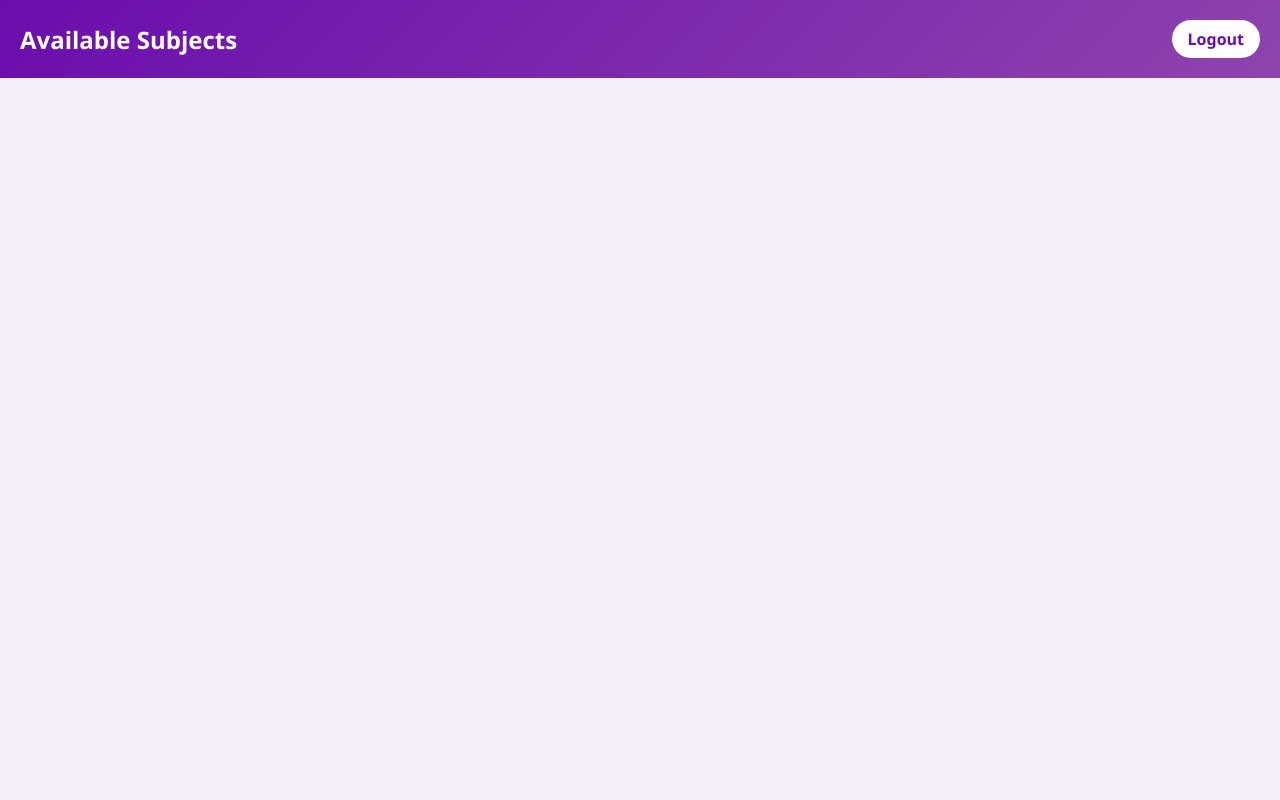
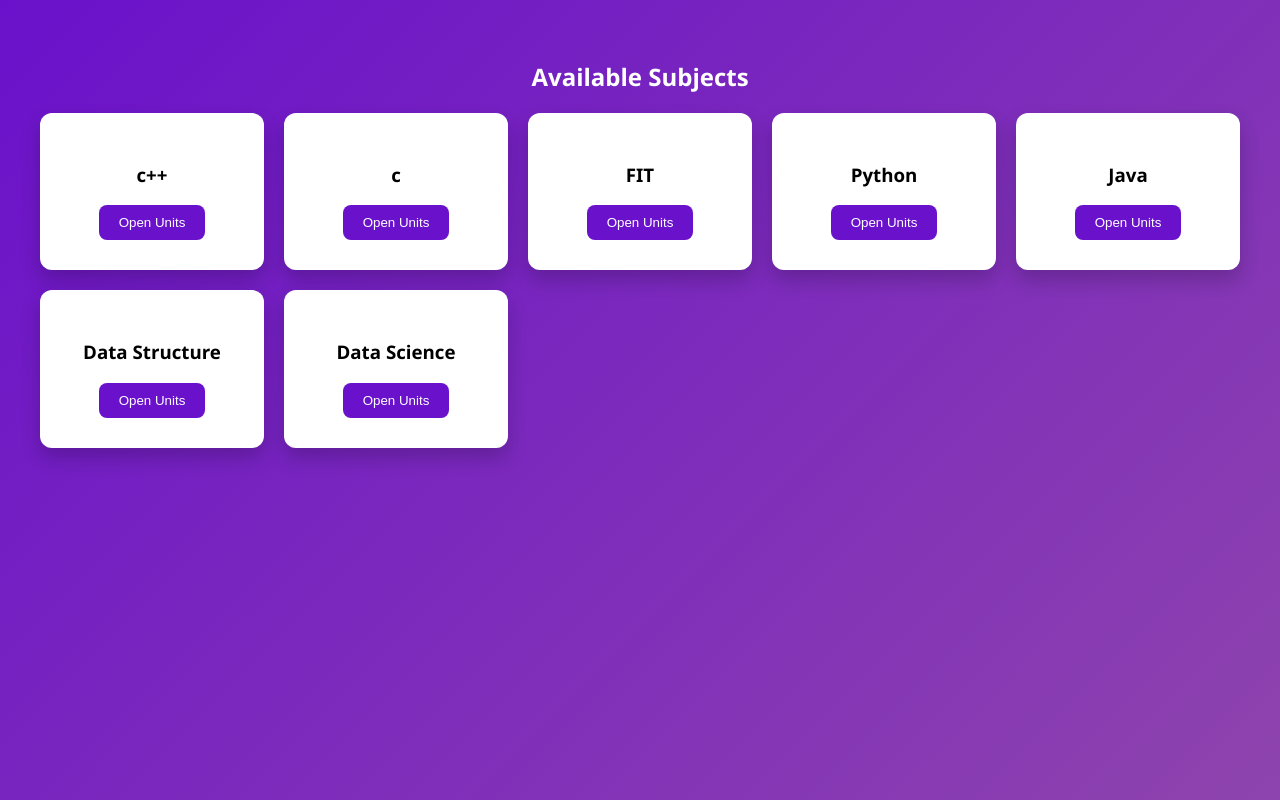
Before and after one commit to vajjareeswarid-byte/learn-quiz, a Flask app: page /subjects in a window 1280 px wide. Run offline with Flask 3, Linux system fonts and the light colour scheme; data comes from the database, SQL or seed files in the repository.

Commit message:
Update subjects.html

```diff
--- a/templates/subjects.html
+++ b/templates/subjects.html
@@ -1,101 +1,78 @@
 <!DOCTYPE html>
 <html>
 <head>
+
 <title>Subjects</title>
-<meta name="viewport" content="width=device-width, initial-scale=1.0">
 
 <style>
+
 body{
+font-family:Segoe UI;
 margin:0;
+background:linear-gradient(135deg,#6a11cb,#8e44ad);
 min-height:100vh;
-    background:#f4f0fa;
-    font-family:'Segoe UI',Arial;
 }
 
-/* Header */
-.header{
-    background:linear-gradient(135deg,#6a0dad,#8e44ad);
-    color:white;
-    padding:20px;
-    display:flex;
-    justify-content:space-between;
-    align-items:center;
+.container{
+padding:40px;
+text-align:center;
 }
 
-.header h2{
-    margin:0;
+.grid{
+display:grid;
+grid-template-columns:repeat(auto-fit,minmax(200px,1fr));
+gap:20px;
 }
 
-.logout{
-    background:white;
-    color:#6a0dad;
-    padding:8px 16px;
-    border-radius:20px;
-    text-decoration:none;
-    font-weight:600;
-    transition:0.3s;
-}
-
-.logout:hover{
-    background:#e6d6f5;
-}
-
-/* Container */
-.container{
-    max-width:1000px;
-    margin:auto;
-    padding:40px 20px;
-}
-
-/* Grid */
-.grid{
-    display:grid;
-    grid-template-columns:repeat(auto-fit,minmax(220px,1fr));
-    gap:25px;
-}
-
-/* Card */
 .card{
 background:white;
 padding:30px;
-    border-radius:18px;
-    text-align:center;
-    box-shadow:0 15px 30px rgba(0,0,0,0.1);
+border-radius:12px;
+box-shadow:0 10px 20px rgba(0,0,0,0.2);
 transition:0.3s;
 }
 
 .card:hover{
-    transform:translateY(-6px);
-    box-shadow:0 20px 40px rgba(0,0,0,0.2);
+transform:scale(1.05);
 }
 
-.card a{
-    text-decoration:none;
-    font-size:18px;
-    font-weight:600;
-    color:#6a0dad;
-    display:block;
+button{
+background:#6a11cb;
+border:none;
+padding:10px 20px;
+color:white;
+border-radius:8px;
+cursor:pointer;
 }
+
 </style>
+
 </head>
 
 <body>
 
-<div class="header">
-    <h2>Available Subjects</h2>
-    <a href="/logout" class="logout">Logout</a>
+<div class="container">
+
+<h2 style="color:white">Available Subjects</h2>
+
+<div class="grid">
+
+{% for s in subs %}
+
+<div class="card">
+
+<h3>{{s.name}}</h3>
+
+<a href="/units/{{s.id}}">
+<button>Open Units</button>
+</a>
+
 </div>
 
-<div class="container">
-    <div class="grid">
-        {% for s in subjects %}
-        <div class="card">
-            <a href="/units/{{ s.id }}">
-                {{ s.name }}
-            </a>
+{% endfor %}
+
 </div>
-        {% endfor %}
-    </div>
+
 </div>
 
 </body>
```
Lines whose indentation alone changed are shown as unchanged.
